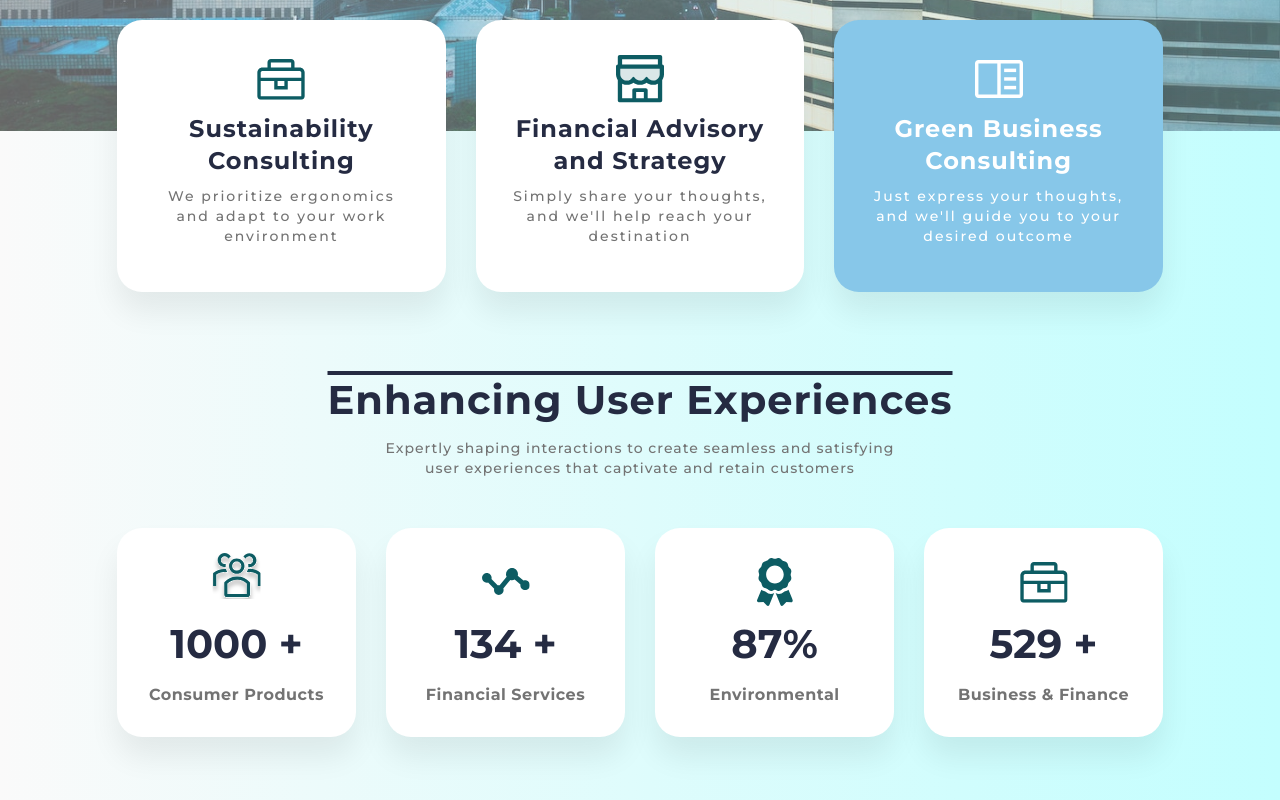
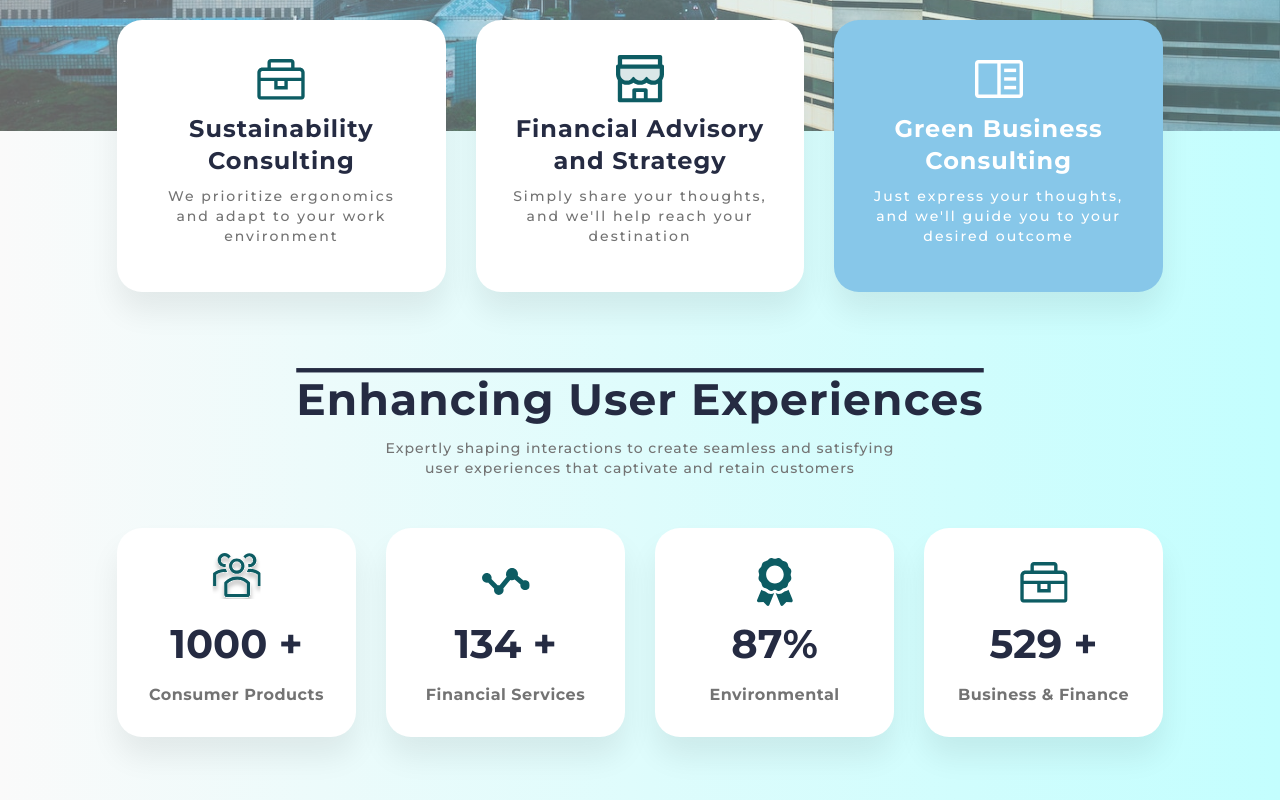
Before and after one commit to IlyaOsw/Strategix, a plain HTML site: page index.html in a window 1280 px wide. In both pictures the pointer is over the element "Enhancing User Experiences". Shown: the part 592-1392 px from the top of the page. Drawn offline with Linux system fonts and the light colour scheme.

Commit message:
Header fixed

```diff
--- a/style.css
+++ b/style.css
@@ -173,6 +173,10 @@ body {
   font-weight: 700;
   font-size: 40px;
   text-decoration: overline;
+  transition: 1s all;
+}
+.header-block__tittle:hover {
+  transform: scale(1.1);
 }
 .header-block__tittle:not(:last-child) {
   margin: 0px 0px 10px 0px;
```
